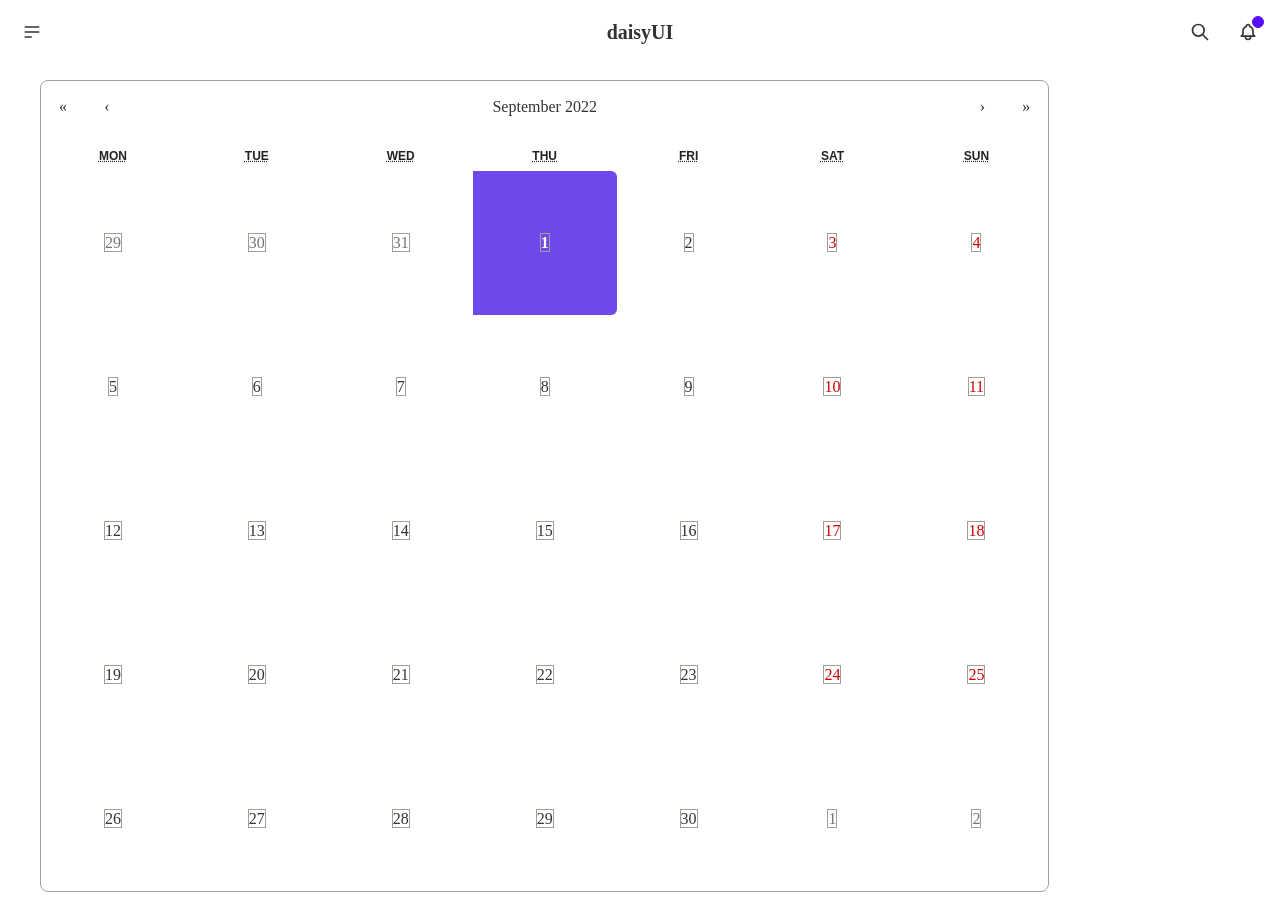
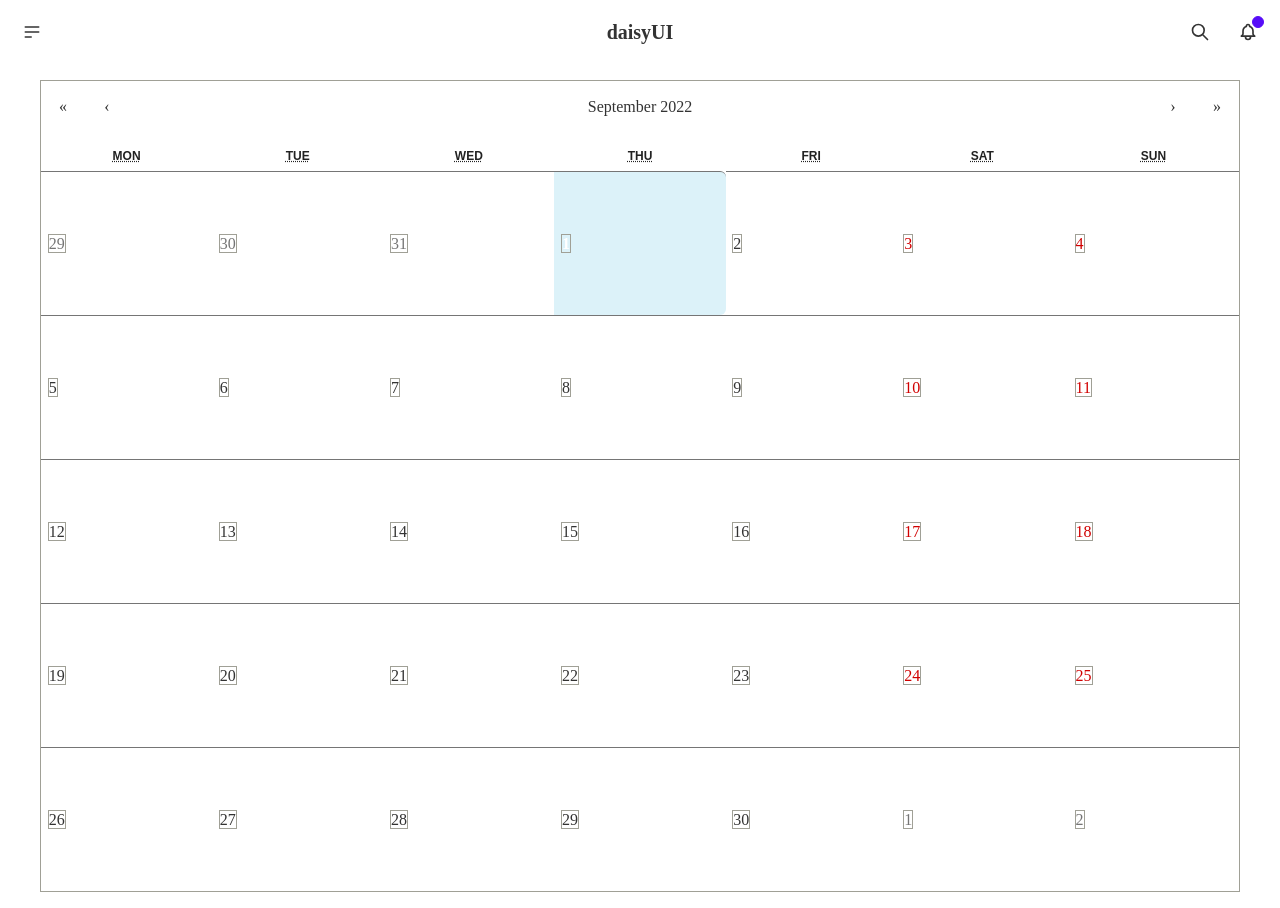
Before and after one commit to dlfud/ProjectBabo, a React (Create React App) app in the folder front/: page /todo in a window 1280 px wide. Before the commit the page ends 800 px from the top, so only its background shows below. Built offline with nearby package versions, Linux system fonts and the light colour scheme; no server answers; a web font is replaced by a local one.

Commit message:
달력 디자인

```diff
--- a/front/src/calendar/Calendar.css
+++ b/front/src/calendar/Calendar.css
@@ -4,7 +4,6 @@
   max-width: 100%;
   background: #fff;
   color: #222;
-  border-radius: 8px;
   border: 1px solid #a0a096;
   font-family: Arial, Helvetica, sans-serif;
   line-height: 1.125em;
@@ -70,6 +69,28 @@
   font-size: 0.75em;
   font-weight: bold;
 }
+
+/* 10년단위 년도선택 */
+.react-calendar__century-view__decades{
+  height:720px;
+}
+
+/* 1년단위 년도 선택 */
+.react-calendar__decade-view__years{
+  width: 100%;
+  max-width: 100%;
+  /* width:1300px; */
+  height:720px;
+}
+
+/* 달 선택 */
+.react-calendar__year-view__months{
+  width: 100%;
+  max-width: 100%;
+  /* width:1300px; */
+  height:720px;
+}
+
 /* 날짜 나오는 부분 */
 .react-calendar__month-view__days{
   height:720px;
@@ -89,9 +110,14 @@
 .react-calendar__century-view .react-calendar__tile {
   padding: 2em 0.5em;
 }
+/* 수평 줄 긋기 */
+.react-calendar__month-view__days > .react-calendar__tile{
+  border-top:0.1px solid #757575;
+}
+
 /* 날짜 위치 변경하려구 */
 .react-calendar__month-view__days__day > abbr{
-
+  /* float: left; */
   border: 1px solid #a0a096;
 }
 .react-calendar__tile {
@@ -99,7 +125,7 @@
   max-width: 100%;
   padding: 10px 6.6667px;
   background: none;
-  text-align: center;
+  text-align:start;
   line-height: 16px;
 }
 .react-calendar__tile:disabled {
@@ -109,38 +135,34 @@
 .react-calendar__tile:enabled:hover,
 .react-calendar__tile:enabled:focus {
   background: #f8f8fa;
-  color: #6f48eb;
-  border-radius: 6px;
+  color: #50bcdf;
 }
 .react-calendar__tile--now {
   background: #6f48eb33;
-  border-radius: 6px;
   font-weight: bold;
-  color: #6f48eb;
+  color: #50bcdf;
 }
 .react-calendar__tile--now:enabled:hover,
 .react-calendar__tile--now:enabled:focus {
   background: #6f48eb33;
-  border-radius: 6px;
   font-weight: bold;
-  color: #6f48eb;
+  color: #50bcdf33;
 }
 .react-calendar__tile--hasActive {
-  background: #76baff;
+  background: #50bbdf91;
 }
 .react-calendar__tile--hasActive:enabled:hover,
 .react-calendar__tile--hasActive:enabled:focus {
   background: #f8f8fa;
 }
 .react-calendar__tile--active {
-  background: #6f48eb;
-  border-radius: 6px;
+  background: #50bbdf91;
   font-weight: bold;
   color: white;
 }
 .react-calendar__tile--active:enabled:hover,
 .react-calendar__tile--active:enabled:focus {
-  background: #6f48eb;
+  background: #50bbdf91;
   color: white;
 }
 .react-calendar--selectRange .react-calendar__tile--hover {
@@ -150,7 +172,7 @@
 
 .react-calendar__tile--range {
   background: #f8f8fa;
-  color: #6f48eb;
+  color: #50bcdf33;
   border-radius: 0;
  }
  .react-calendar__tile--rangeStart {
@@ -158,7 +180,7 @@
   border-bottom-right-radius: 0;
   border-top-left-radius: 6px;
   border-bottom-left-radius: 6px;
-  background: #6f48eb;
+  background: #50bcdf33;
   color: white;
  }
  .react-calendar__tile--rangeEnd {
@@ -166,6 +188,6 @@
   border-bottom-left-radius: 0;
   border-top-right-radius: 6px;
   border-bottom-right-radius: 6px;
-  background: #6f48eb;
+  background: #50bcdf33;
   color: white;
  }
--- a/front/src/calendar/Calendar.jsx
+++ b/front/src/calendar/Calendar.jsx
@@ -9,7 +9,7 @@ const Calender = ({ todos }) => {
   const [value, onChange] = useState(new Date());
 
   return (
-    <div className="mt-20">
+    <div className="my-4">
       {/* <div className="text-gray-500 mt-4">
         {moment(value).format("YYYY년 MM월 DD일")}
       </div> */}
--- a/front/src/layouts/Header.jsx
+++ b/front/src/layouts/Header.jsx
@@ -4,7 +4,7 @@ import { Link } from "react-router-dom";
 const Header = () => {
   return (
     <header>
-      <div className="navbar bg-base-100 fixed">
+      <div className="navbar bg-base-100">
         <div className="navbar-start">
           <div className="dropdown">
             <label tabIndex={0} className="btn btn-ghost btn-circle">
--- a/front/src/routes/Todo.jsx
+++ b/front/src/routes/Todo.jsx
@@ -23,7 +23,7 @@ const Todo = () => {
 
   return (
     <Layout>
-      <div className="fixed">
+      <div>
         <div className="mx-10">
           <Calendar todos={todos} />
         </div>
```
